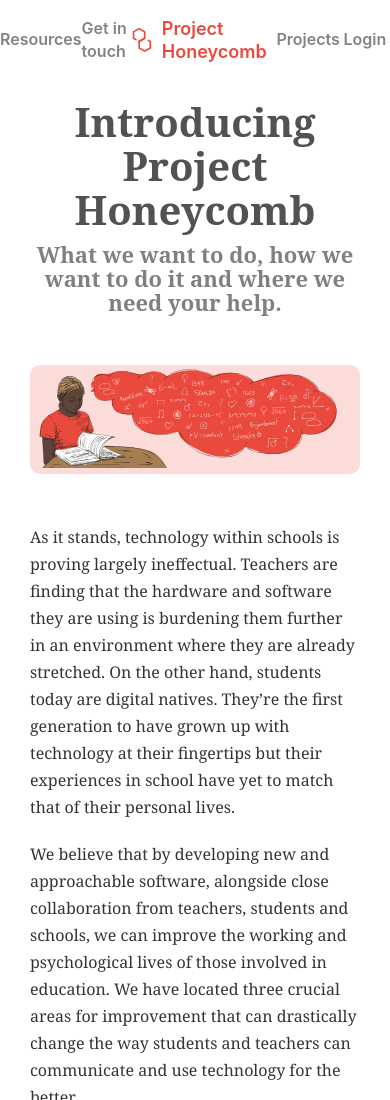
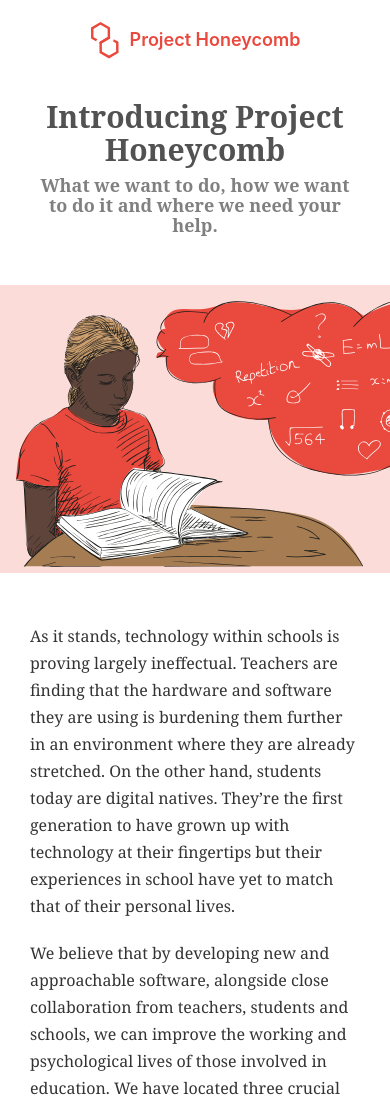
Before and after one commit to projecthoneycomb/new.projecthoneycomb.org, a Gatsby site: page / in a window 390 px wide. Shown: the top 1100 px of the page. Built offline with nearby package versions, Linux system fonts and the light colour scheme; Gatsby itself is replaced by a stand-in of ours.

Commit message:
Added mobile view

```diff
--- a/src/components/custom-layout.css
+++ b/src/components/custom-layout.css
@@ -1,6 +1,7 @@
 .main-container {
   max-width: 900px;
   margin: 0 auto;
+  overflow: hidden;
 }
 
 main {
@@ -41,3 +42,13 @@ p {
 footer {
   height: 50px;
 }
+
+@media only screen and (max-width: 750px) {
+  h1 {
+    font-size: 30px;
+  }
+
+  h2 {
+    font-size: 18px;
+  }
+}
--- a/src/components/header.css
+++ b/src/components/header.css
@@ -40,3 +40,9 @@ header {
   width: 30px;
   margin-right: 10px;
 }
+
+@media only screen and (max-width: 750px) {
+  .menu-item:not(.logo) {
+    display: none;
+  }
+}
--- a/src/components/hero-image.css
+++ b/src/components/hero-image.css
@@ -14,3 +14,16 @@
 .st13{fill:#1247BD;}
 .st14{fill:#D25B89;}
 .st15{fill:#1D1D1B;}
+
+.hero-container {
+  margin: 50px 0;
+  background: #FBDCD9;
+  border-radius: 10px;
+}
+
+@media only screen and (max-width: 750px) {
+  .hero-container {
+    margin-left: -40px;
+    min-width: 900px;
+  }
+}
--- a/src/pages/index.js
+++ b/src/pages/index.js
@@ -10,7 +10,7 @@ const IndexPage = () => (
     <SEO title="Home" />
     <h1>Introducing Project Honeycomb</h1>
     <h2>What we want to do, how we want to do it and where we need your help.</h2>
-    <div style={{ margin: `50px 0`, background: '#FBDCD9', borderRadius: 10 }}>
+    <div class="hero-container">
       <HeroImage />
     </div>
     <p>As it stands, technology within schools is proving largely ineffectual. Teachers are finding that the hardware and software they are using is burdening them further in an environment where they are already stretched. On the other hand, students today are digital natives. They’re the first generation to have grown up with technology at their fingertips but their experiences in school have yet to match that of their personal lives.</p>
```
